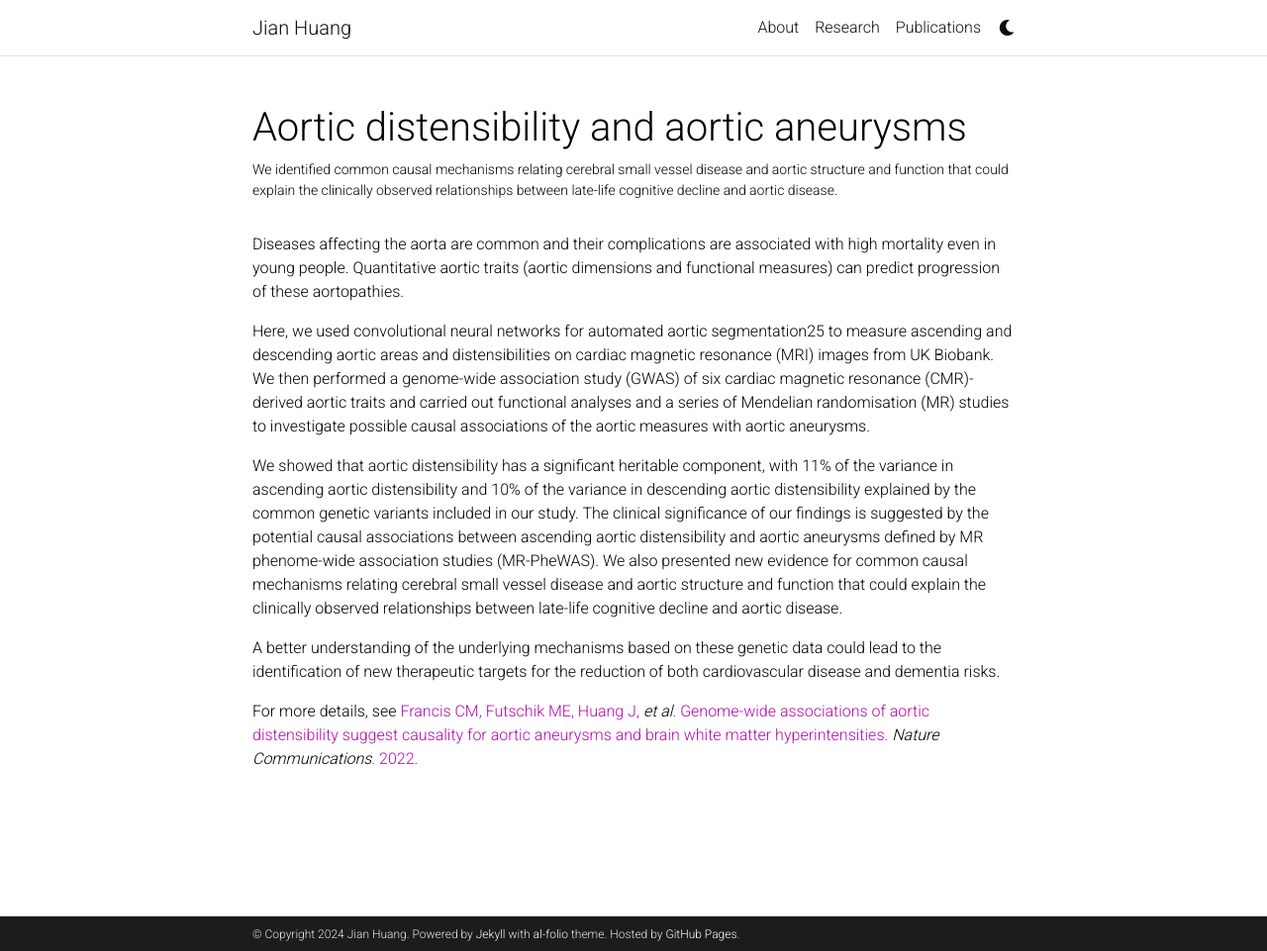
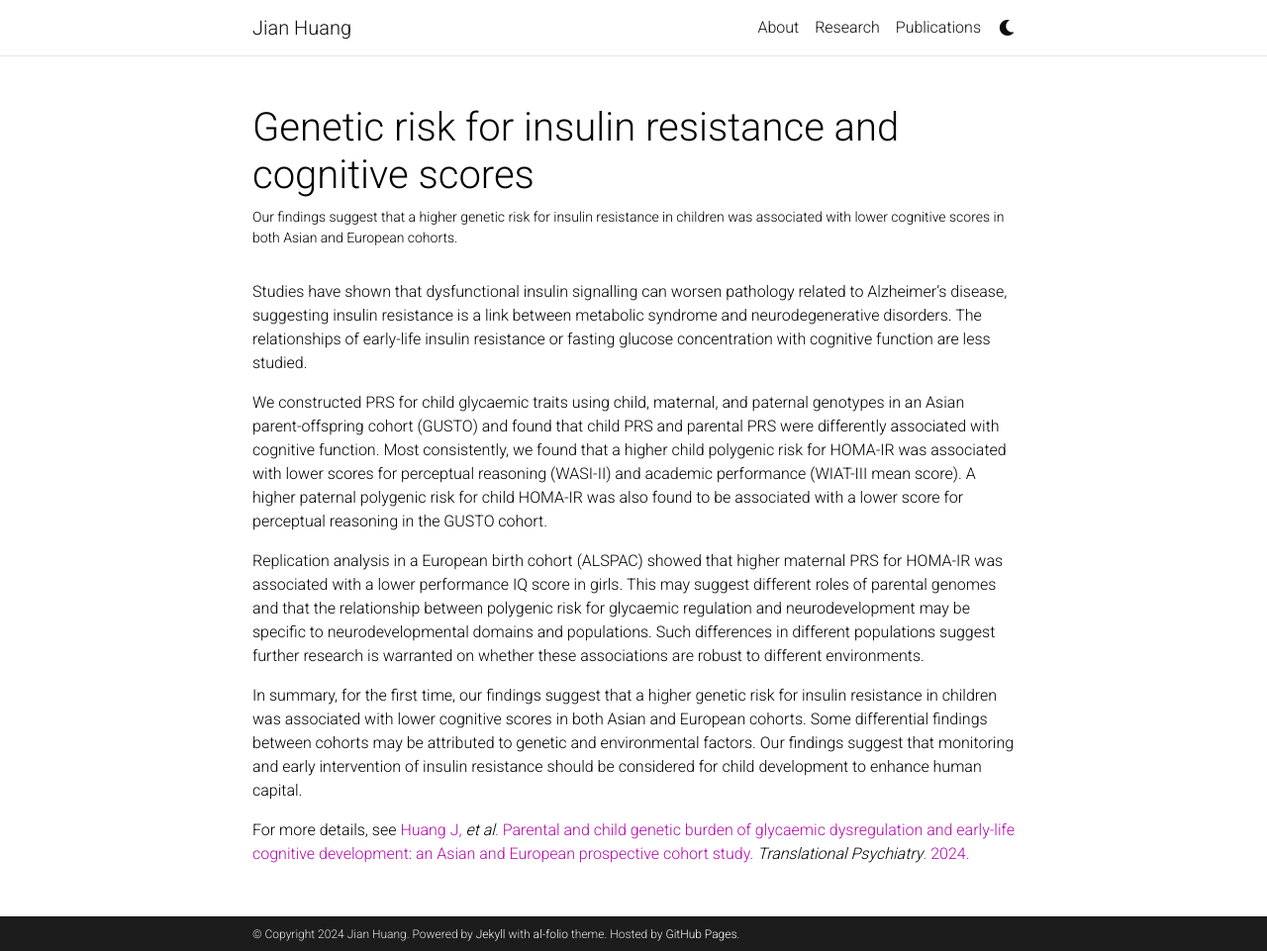
Before and after one commit to jianvhuang/jianvhuang.github.io, a Jekyll site: the page built from _projects/prs_glycaemic_and_neuro.md, in a window 1280 px wide and 961 px high. Shown: the whole window at 99% size. Built offline with Jekyll 4.4.1, drawn with Linux system fonts in a browser that asks for light colours; comment, search, counter and statistics services are not loaded; a style sheet for code colours, icons or effects is not loaded.

Commit message:
Update prs_glycaemic_and_neuro.md

```diff
--- a/_projects/prs_glycaemic_and_neuro.md
+++ b/_projects/prs_glycaemic_and_neuro.md
@@ -1,17 +1,17 @@
 ---
 layout: page
-title: Aortic distensibility and aortic aneurysms
-description: We identified common causal mechanisms relating cerebral small vessel disease and aortic structure and function that could explain the clinically observed relationships between late-life cognitive decline and aortic disease.
-img: assets/img/publication_preview/aortic_aneurysms.jpg
-importance: 3
+title: Genetic risk for insulin resistance and cognitive scores
+description: Our findings suggest that a higher genetic risk for insulin resistance in children was associated with lower cognitive scores in both Asian and European cohorts.
+img: assets/img/publication_preview/family_genetics.png
+importance: 1
 ---
 
-Diseases affecting the aorta are common and their complications are associated with high mortality even in young people. Quantitative aortic traits (aortic dimensions and functional measures) can predict progression of these aortopathies.
+Studies have shown that dysfunctional insulin signalling can worsen pathology related to Alzheimer’s disease, suggesting insulin resistance is a link between metabolic syndrome and neurodegenerative disorders. The relationships of early-life insulin resistance or fasting glucose concentration with cognitive function are less studied.
 
-Here, we used convolutional neural networks for automated aortic segmentation25 to measure ascending and descending aortic areas and distensibilities on cardiac magnetic resonance (MRI) images from UK Biobank. We then performed a genome-wide association study (GWAS) of six cardiac magnetic resonance (CMR)-derived aortic traits and carried out functional analyses and a series of Mendelian randomisation (MR) studies to investigate possible causal associations of the aortic measures with aortic aneurysms.
+We constructed PRS for child glycaemic traits using child, maternal, and paternal genotypes in an Asian parent-offspring cohort (GUSTO) and found that child PRS and parental PRS were differently associated with cognitive function. Most consistently, we found that a higher child polygenic risk for HOMA-IR was associated with lower scores for perceptual reasoning (WASI-II) and academic performance (WIAT-III mean score). A higher paternal polygenic risk for child HOMA-IR was also found to be associated with a lower score for perceptual reasoning in the GUSTO cohort.
 
-We showed that aortic distensibility has a significant heritable component, with 11% of the variance in ascending aortic distensibility and 10% of the variance in descending aortic distensibility explained by the common genetic variants included in our study. The clinical significance of our findings is suggested by the potential causal associations between ascending aortic distensibility and aortic aneurysms defined by MR phenome-wide association studies (MR-PheWAS). We also presented new evidence for common causal mechanisms relating cerebral small vessel disease and aortic structure and function that could explain the clinically observed relationships between late-life cognitive decline and aortic disease.
+Replication analysis in a European birth cohort (ALSPAC) showed that higher maternal PRS for HOMA-IR was associated with a lower performance IQ score in girls. This may suggest different roles of parental genomes and that the relationship between polygenic risk for glycaemic regulation and neurodevelopment may be specific to neurodevelopmental domains and populations. Such differences in different populations suggest further research is warranted on whether these associations are robust to different environments.
 
-A better understanding of the underlying mechanisms based on these genetic data could lead to the identification of new therapeutic targets for the reduction of both cardiovascular disease and dementia risks.
+In summary, for the first time, our findings suggest that a higher genetic risk for insulin resistance in children was associated with lower cognitive scores in both Asian and European cohorts. Some differential findings between cohorts may be attributed to genetic and environmental factors. Our findings suggest that monitoring and early intervention of insulin resistance should be considered for child development to enhance human capital.
 
-For more details, see <a href="https://www.nature.com/articles/s41467-022-32219-x" target="_blank">Francis CM, Futschik ME, Huang J, _et al_. Genome-wide associations of aortic distensibility suggest causality for aortic aneurysms and brain white matter hyperintensities. _Nature Communications_. 2022.</a>
+For more details, see <a href="https://www.nature.com/articles/s41398-023-02694-x" target="_blank">Huang J, _et al_. Parental and child genetic burden of glycaemic dysregulation and early-life cognitive development: an Asian and European prospective cohort study. _Translational Psychiatry_. 2024.</a>
```
